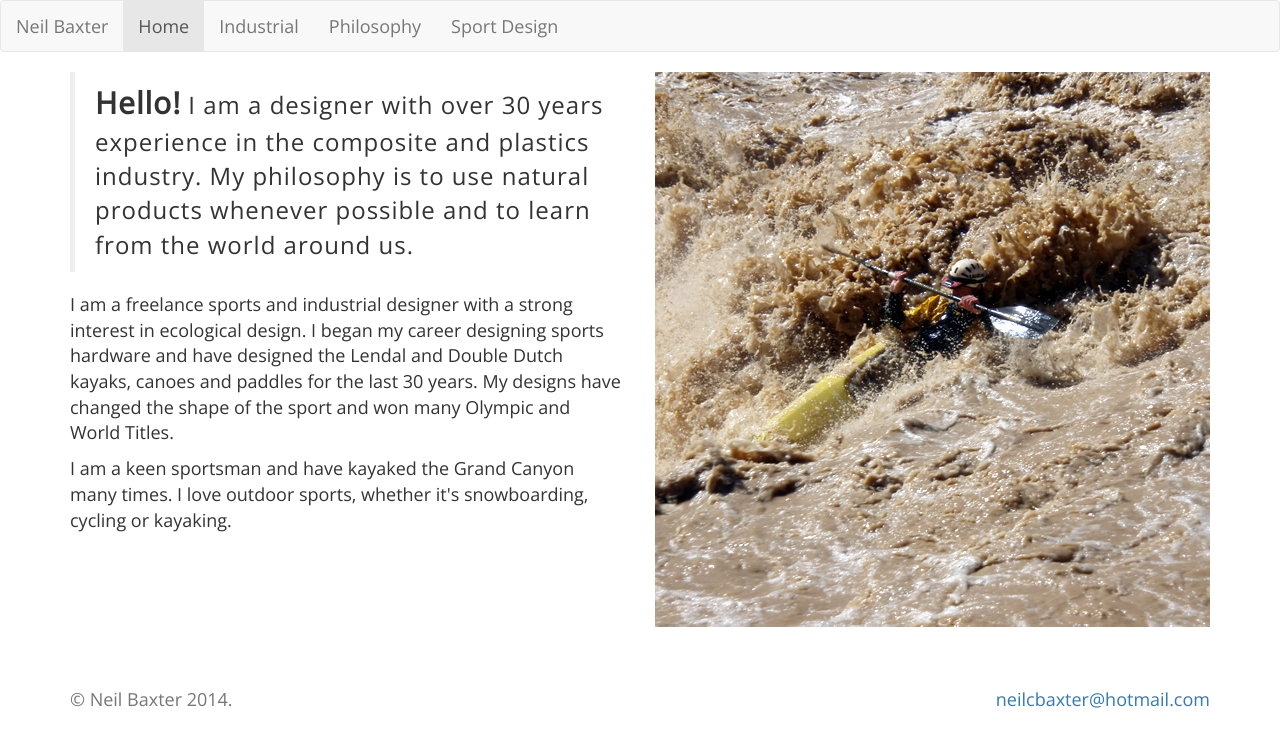
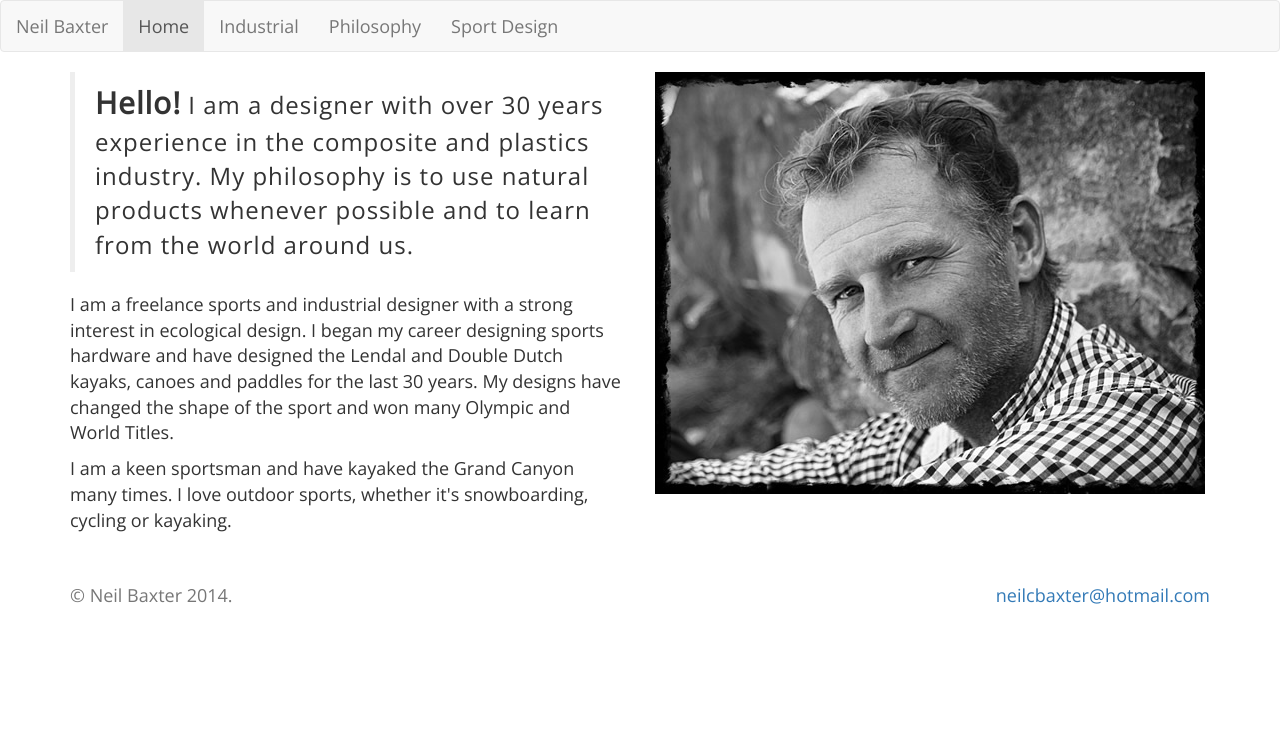
Before and after one commit to neilcbaxter/neilcbaxter.github.io, a Jekyll site: the page built from index.html, in a window 1280 px wide. Shown: the top 747 px of the page. Built offline with Jekyll 4.4.1, drawn with Linux system fonts in a browser that asks for light colours; nearby versions of some CDN libraries.

Commit message:
Add portrait

```diff
--- a/index.html
+++ b/index.html
@@ -20,6 +20,6 @@ layout: default
   </div>
 
   <div class="col-md-6">
-    <img src="/images/crystal.jpg" class="img-responsive welcome" alt="Neil Baxter at Crystal Rapid, Grand Canyon"/>
+    <img src="/images/neil.jpg" class="img-responsive welcome" alt="Neil Baxter at Crystal Rapid, Grand Canyon"/>
   </div>
 </div>
--- a/industrial.html
+++ b/industrial.html
@@ -7,5 +7,6 @@ title: Industrial Design by Neil Baxter
       I have been designing and consulting across a number of industries; from product manufacturing, to oil and energy industries. I am experienced in a multitude of materials and composites. My goal is to find ways of replacing toxic non-sustainable materials with healthy sustainable options, often out of context, that improve efficiency, cut costs and improve the carbon footprint of manufacturing.
   </div>
   <div class="col-md-6">
+    <img src="/images/crystal.jpg" class="img-responsive welcome" alt="Neil Baxter at Crystal Rapid, Grand Canyon"/>
   </div>
 </div>
```
Also changed, not shown: images/neil.jpg (added).
